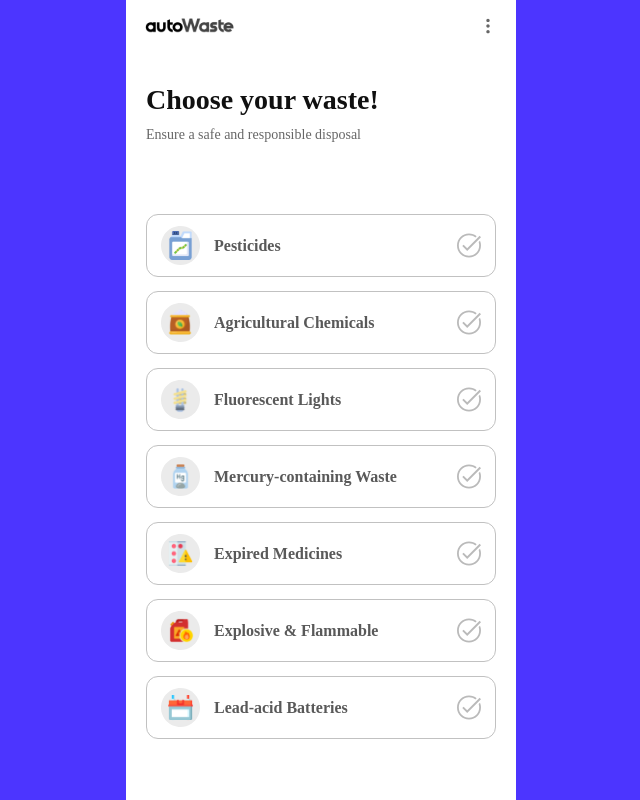
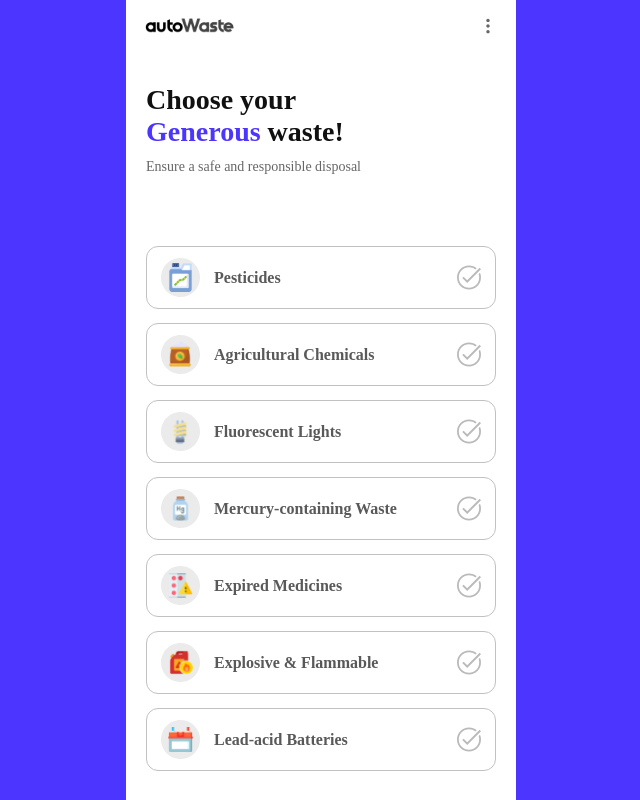
Before and after one commit to Junction-2023-9room/9room-frontend, a React (Vite) app: page /waste in a window 1280 px wide. Shown: the whole page, without its empty margins (319-959 px from the left). Built offline with nearby package versions, Linux system fonts and the light colour scheme; a web font is replaced by a local one.

Commit message:
chore: waste-select heading fix

```diff
--- a/src/pages/Waste/index.tsx
+++ b/src/pages/Waste/index.tsx
@@ -8,7 +8,10 @@ const Index = () => {
     <div>
       <TitleHeader />
       <Container>
-        <Heading>Choose your waste!</Heading>
+        <Heading>
+          Choose your <br />
+          <strong>Generous</strong> waste!
+        </Heading>
         <Desc>Ensure a safe and responsible disposal</Desc>
         <WasteList />
       </Container>
@@ -29,6 +32,10 @@ const Heading = styled.h2`
   color: #101010;
   font-size: 28px;
   font-weight: 700;
+
+  & > strong {
+    color: #4c35ff;
+  }
 `;
 
 const Desc = styled.p`
```
